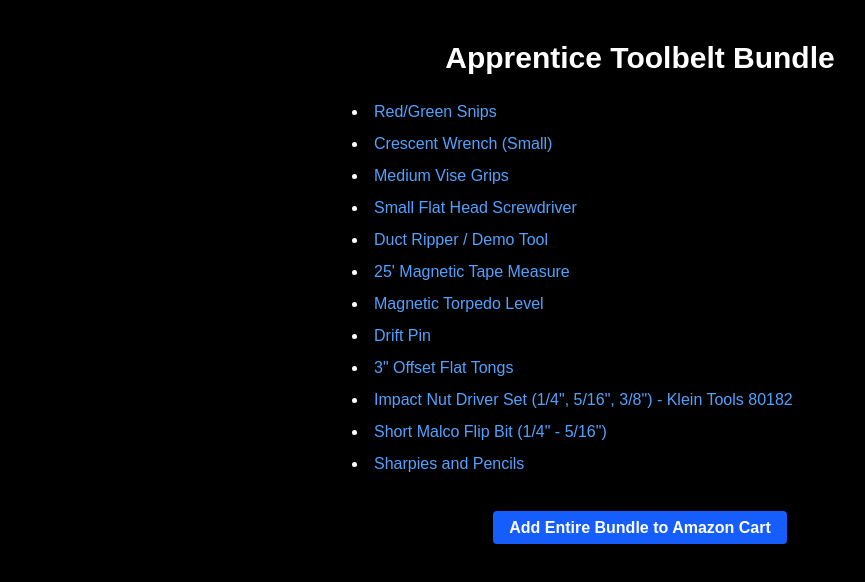
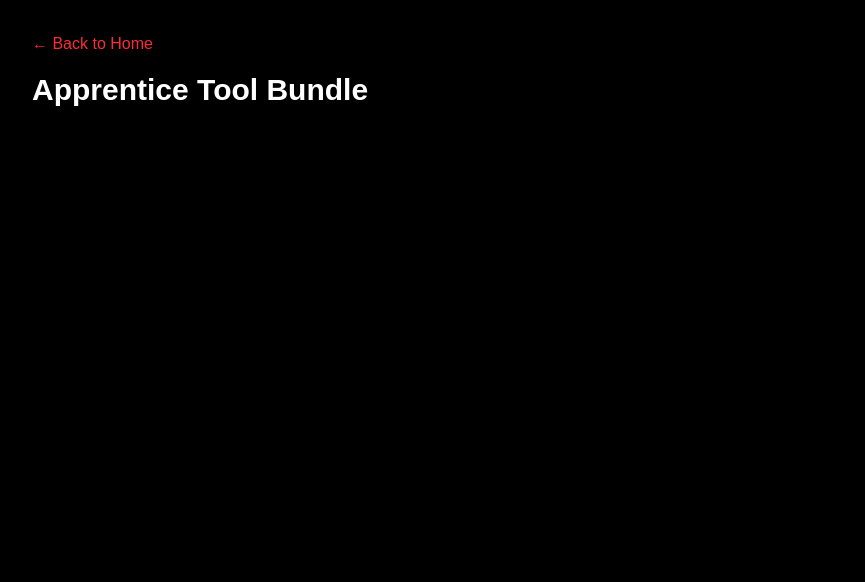
Before and after one commit to brbesaw/tradesmen-bundles, a Next.js app: page /bundles/apprentice in a window 1280 px wide. Shown: the top 582 px of the page, without its empty margins (0-865 px from the left). Built offline with nearby package versions, Linux system fonts and the light colour scheme.

Commit message:
Add Home button to Apprentice page

```diff
--- a/app/bundles/apprentice/page.js
+++ b/app/bundles/apprentice/page.js
@@ -1,37 +1,17 @@
-import Image from 'next/image';
+import Link from 'next/link';
 
-export default function ApprenticeBundle() {
+export default function ApprenticePage() {
   return (
-    <main className="bg-black text-white min-h-screen py-10 px-4">
-      <h1 className="text-3xl font-bold mb-6 text-center">Apprentice Toolbelt Bundle</h1>
+    <div className="min-h-screen bg-black text-white p-8">
+      {/* Home Button */}
+      <div className="mb-4">
+        <Link href="/" className="text-red-500 hover:underline">
+          ← Back to Home
+        </Link>
+      </div>
 
-      <section className="max-w-xl mx-auto space-y-8">
-        <div className="text-left">
-          <ul className="list-disc list-inside space-y-2">
-            <li><a href="#" className="text-blue-400 hover:underline">Red/Green Snips</a></li>
-            <li><a href="#" className="text-blue-400 hover:underline">Crescent Wrench (Small)</a></li>
-            <li><a href="#" className="text-blue-400 hover:underline">Medium Vise Grips</a></li>
-            <li><a href="#" className="text-blue-400 hover:underline">Small Flat Head Screwdriver</a></li>
-            <li><a href="#" className="text-blue-400 hover:underline">Duct Ripper / Demo Tool</a></li>
-            <li><a href="#" className="text-blue-400 hover:underline">25&apos; Magnetic Tape Measure</a></li>
-            <li><a href="#" className="text-blue-400 hover:underline">Magnetic Torpedo Level</a></li>
-            <li><a href="#" className="text-blue-400 hover:underline">Drift Pin</a></li>
-            <li><a href="#" className="text-blue-400 hover:underline">3&quot; Offset Flat Tongs</a></li>
-            <li><a href="#" className="text-blue-400 hover:underline">Impact Nut Driver Set (1/4&quot;, 5/16&quot;, 3/8&quot;) - Klein Tools 80182</a></li>
-            <li><a href="#" className="text-blue-400 hover:underline">Short Malco Flip Bit (1/4&quot; - 5/16&quot;)</a></li>
-            <li><a href="#" className="text-blue-400 hover:underline">Sharpies and Pencils</a></li>
-          </ul>
-        </div>
-
-        <div className="text-center mt-10">
-          <a
-            href="#"
-            className="bg-blue-600 hover:bg-blue-700 text-white font-semibold py-2 px-4 rounded"
-          >
-            Add Entire Bundle to Amazon Cart
-          </a>
-        </div>
-      </section>
-    </main>
+      <h1 className="text-3xl font-bold mb-4">Apprentice Tool Bundle</h1>
+      {/* your existing content... */}
+    </div>
   );
 }
```
